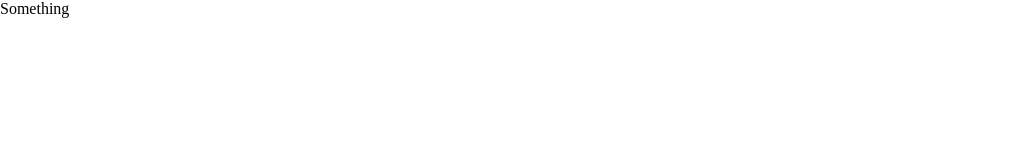
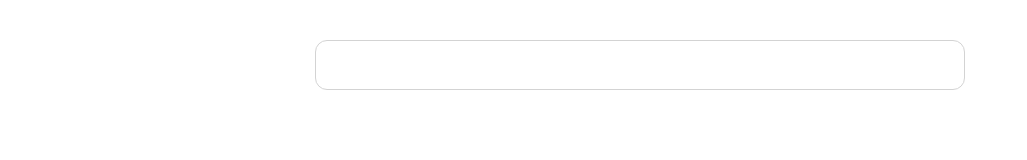
Before and after one commit to roman4i/number-to-string, a React (Create React App) app: page / in a window 1280 px wide. Shown: the top 160 px of the page, without its empty margins (0-1027 px from the left). Built offline with nearby package versions, Linux system fonts and the light colour scheme.

Commit message:
Added container for the app

```diff
--- a/src/components/App/App.tsx
+++ b/src/components/App/App.tsx
@@ -1,8 +1,21 @@
 import React from 'react';
+import Box from '@mui/material/Box';
 
 function App() {
+  const MainBoxStyle = {
+    width: 600,
+    marginLeft: 'auto',
+    marginRight: 'auto',
+    marginTop: 5,
+    border: '1px lightgray solid',
+    borderRadius: 3 ,
+    padding: 3,
+  }
+
   return (
-    <div>Something</div>
+    <Box sx={ MainBoxStyle }>
+
+    </Box>
   );
 }
 
```
